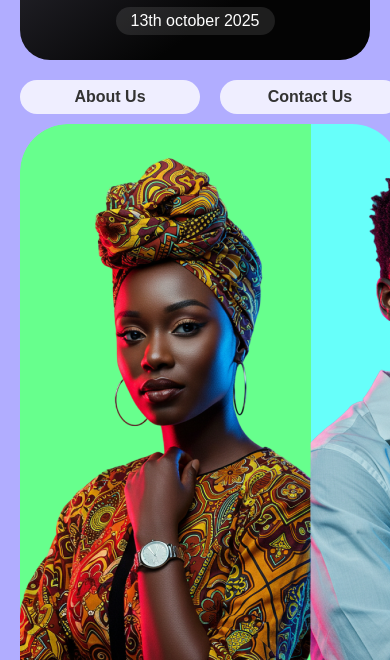
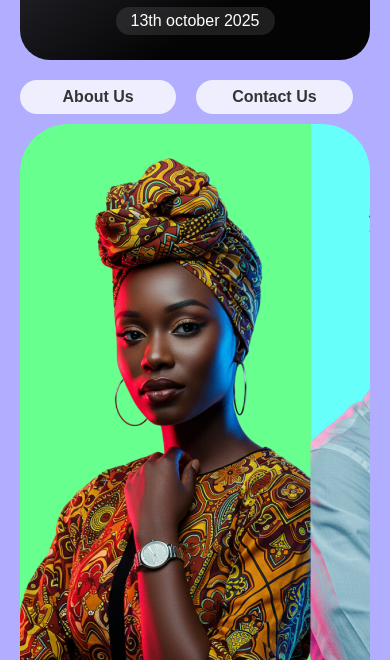
Before and after one commit to martinojom/Project_black, a plain HTML site: page index.html in a window 390 px wide. Shown: the part 440-1100 px from the top of the page. Drawn offline with Linux system fonts and the light colour scheme; a web font is replaced by a local one.

Commit message:
correction

```diff
--- a/style.css
+++ b/style.css
@@ -707,22 +707,17 @@ footer {
   }
 }
 
-@media (max-width: 430px) {
+@media (max-width: 600px) {
   head {
     width: 400px;
   }
-  .constainer {
-    display: grid;
-    grid-template-rows: auto auto;
-    grid-template-columns: 1fr;
-    padding: 10px;
-  }
-  .header-container {
-    /* max-width: 410px; */
+
+  .section {
+    max-width: 100%;
   }
 
-  .section {
-    width: 380px;
+  .section nav {
+    max-width: 95%;
   }
 
   h1 {
```
